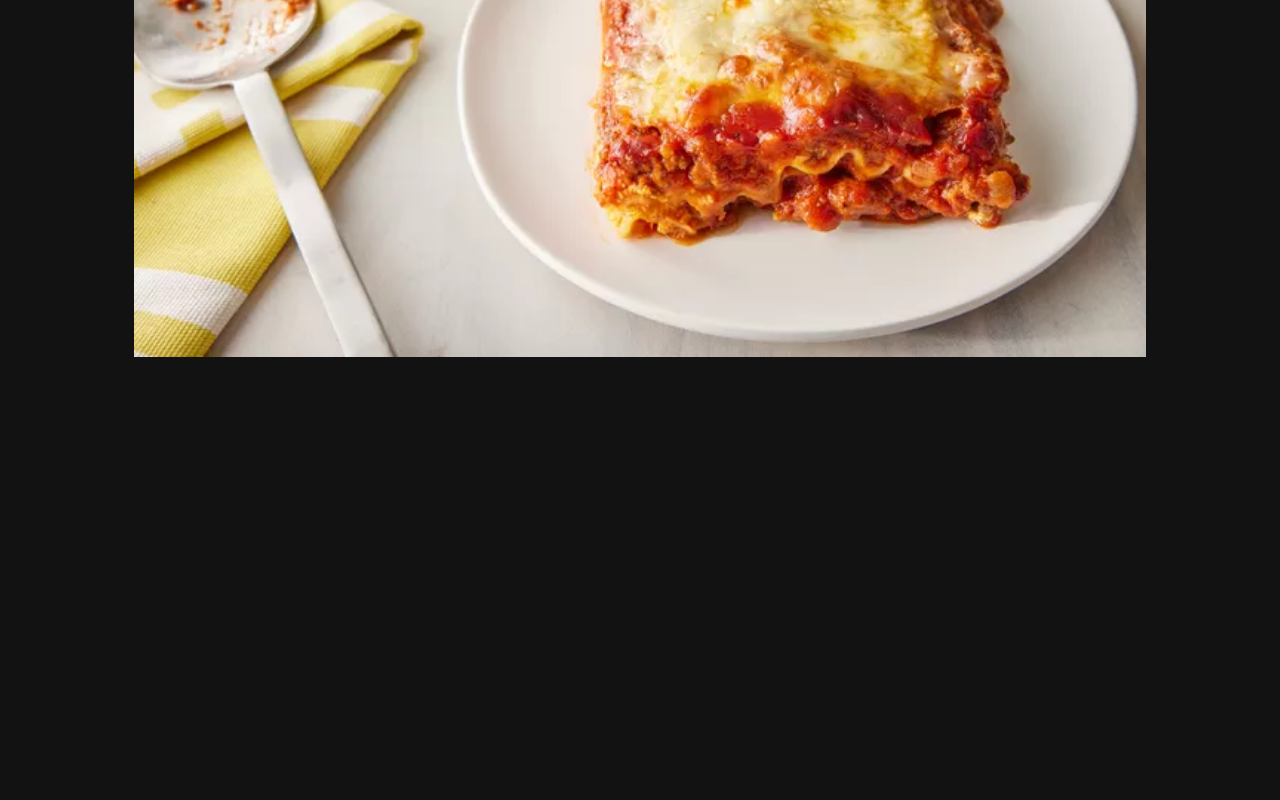
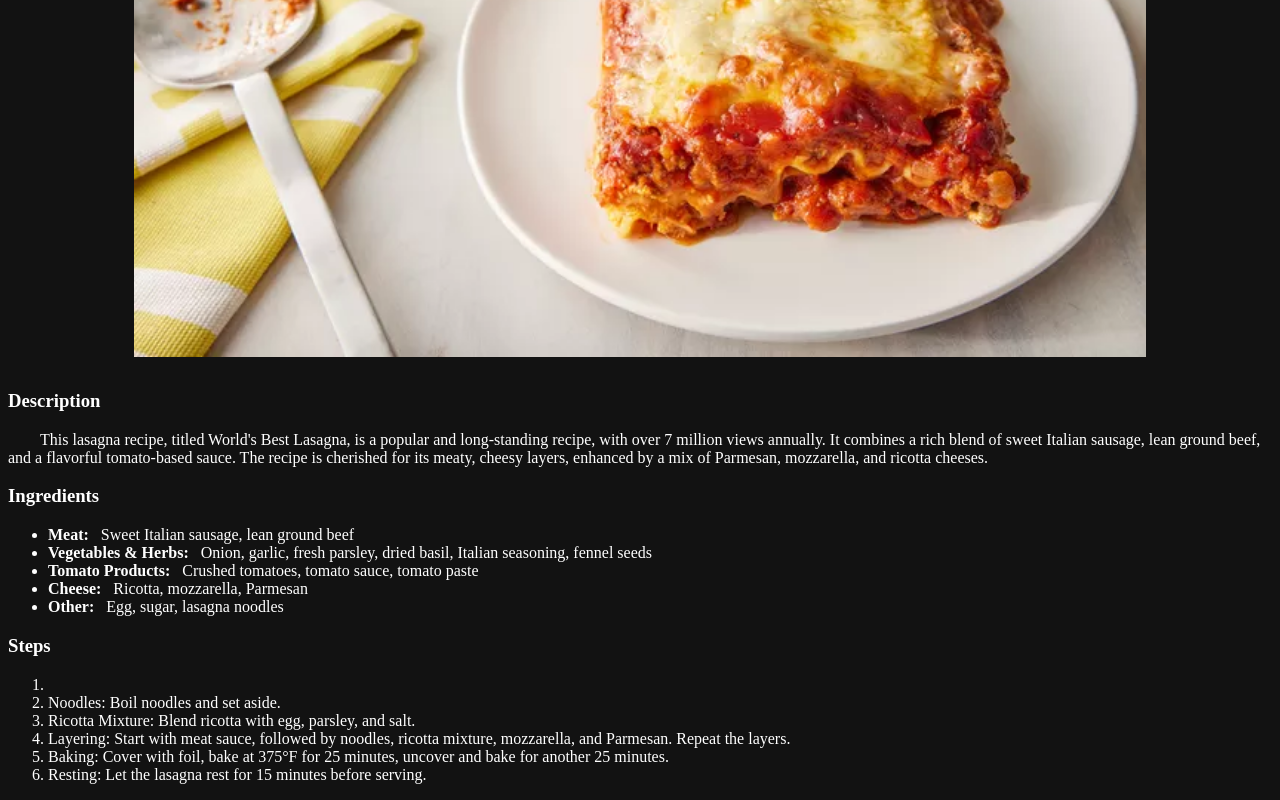
Before and after one commit to vigneshbytes/odin-recipes, a plain HTML site: page recipes/lasagna.html in a window 1280 px wide. Shown: the part 568-1368 px from the top of the page. Before the commit the page ends 965 px from the top, so only its background shows below. Drawn offline with Linux system fonts and the light colour scheme.

Commit message:
lasagna cooked to perfection

```diff
--- a/recipes/lasagna.html
+++ b/recipes/lasagna.html
@@ -16,9 +16,32 @@
         width="80%"
         hspace="10%"
         vspace="10">
+    <br>
+    <h3> Description</h3>
+    <p> &emsp;&emsp;This lasagna recipe, titled World's Best Lasagna, is a popular and long-standing recipe, with over 7 million views annually. It combines a rich blend of sweet Italian sausage, lean ground beef, and a flavorful tomato-based sauce. The recipe is cherished for its meaty, cheesy layers, enhanced by a mix of Parmesan, mozzarella, and ricotta cheeses. </p>
 
+    <h3> Ingredients</h3>
+    <ul>
+        <li><b>Meat:&ensp;</b> Sweet Italian sausage, lean ground beef</li>
+        <li><b>Vegetables & Herbs:&ensp;</b> Onion, garlic, fresh parsley, dried basil, Italian seasoning, fennel seeds</li>
+        <li><b>Tomato Products:&ensp;</b> Crushed tomatoes, tomato sauce, tomato paste</li>
+        <li><b>Cheese:&ensp;</b> Ricotta, mozzarella, Parmesan</li>
+        <li><b>Other:&ensp;</b> Egg, sugar, lasagna noodles</li>
+    </ul>
 
-    <br> <br>
+    <h3> Steps</h3>
+    <ol>
+        <li><Meat Sauce: Brown the meat with onion and garlic, then simmer with tomato products and seasonings for about 1.5 hours.</li>
+        <li>Noodles: Boil noodles and set aside.</li>
+        <li>Ricotta Mixture: Blend ricotta with egg, parsley, and salt.</li>
+        <li>Layering: Start with meat sauce, followed by noodles, ricotta mixture, mozzarella, and Parmesan. Repeat the layers.</li>
+        <li>Baking: Cover with foil, bake at 375°F for 25 minutes, uncover and bake for another 25 minutes.</li>
+        <li>Resting: Let the lasagna rest for 15 minutes before serving.</li>
+    </ol>
 
 </body>
 </html>
+
+<!--
+
+-->
```
